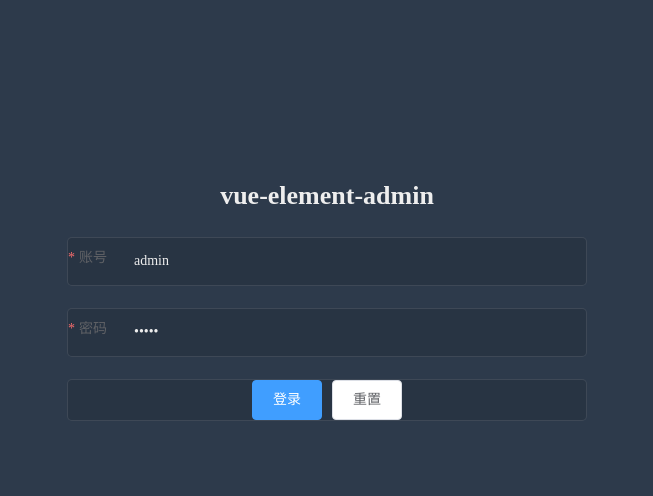
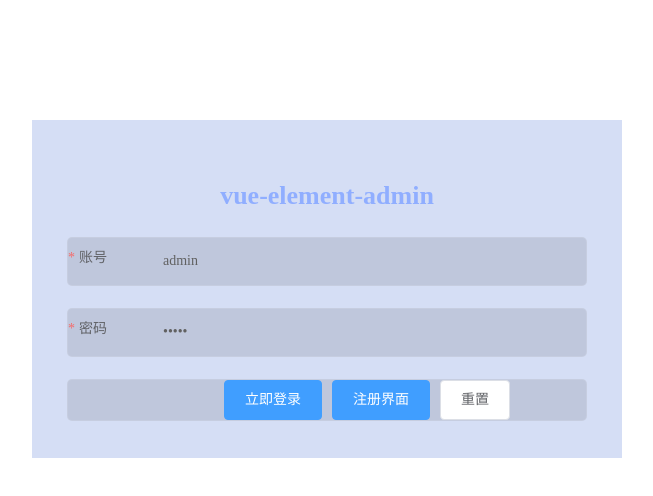
Before and after one commit to jeremygoccc/hy-vue-admin, a Vue app: page /#/login in a window 1280 px wide. Shown: the top 496 px of the page, without its empty margins (313-966 px from the left). Built offline with nearby package versions, Linux system fonts and the light colour scheme.

Commit message:
login
Change-Id: Ib398c0a1f213e1b316f0d4c67e24e7cf0762403a

```diff
--- a/src/components/Login/Login.vue
+++ b/src/components/Login/Login.vue
@@ -1,6 +1,7 @@
 <template>
   <div class="login-container">
-    <el-form class="login-form" autoComplete="on" :model="loginForm" :rules="loginRules" ref="loginForm" label-position="left">
+      <div class="loginbox" v-show="loginStatus">
+         <el-form  id="login" class="login-form" autoComplete="on" :model="loginForm" :rules="loginRules" status-icon label-width="80px" ref="loginForm" label-position="left">
           <h3 class="title">vue-element-admin</h3>
           <el-form-item label="账号" prop="username">
             <el-input name="username" type="text" v-model="loginForm.username" autoComplete="on" placeholder="username"></el-input>
@@ -9,11 +10,63 @@
             <el-input name="password" type="password" @keyup.enter.native="handleLogin" v-model="loginForm.password" autoComplete="on"></el-input>
           </el-form-item>
           <el-form-item class="el-form-item-button">
-        <el-button type="primary" @click.native.prevent="handleLogin" :loading="loading">登录</el-button>
+            <el-button type="primary" @click.native.prevent="handleLogin" :loading="loading">立即登录</el-button>
+            <el-button type="primary" @click="showregister()">注册界面</el-button>
             <el-button @click="resetForm('loginForm')">重置</el-button>
           </el-form-item>
         </el-form>
       </div>
+
+      <div class="loginbox registerbox" v-show="registerStatus" style="display:none;">
+        <el-form  id="register" class="login-form">
+
+          <el-form-item label="照片上传">
+            <el-upload class="avatar-uploader" action="https://jsonplaceholder.typicode.com/posts/" :show-file-list="false" :on-success="handleAvatarSuccess" :before-upload="beforeAvatarUpload">
+              <img v-if="imageUrl" :src="imageUrl" class="avatar">
+              <i v-else class="el-icon-plus avatar-uploader-icon"></i>
+            </el-upload>
+          </el-form-item>
+          <el-form-item label="姓名(中)" prop="username">
+            <el-input class="username" name="username" type="text" v-model="loginForm.username" autoComplete="on" placeholder="username"></el-input>
+          </el-form-item>
+           <el-form-item label="姓名(英)" prop="username">
+            <el-input class="username" name="username" type="text" v-model="loginForm.username" autoComplete="on" placeholder="username"></el-input>
+          </el-form-item>
+           <el-form-item label="单位">
+            <el-input type="text"></el-input>
+          </el-form-item>
+          <el-form-item label="领域">
+            <el-cascader
+              :options="options2"
+              @active-item-change="handleItemChange"
+              :props="props"
+            ></el-cascader>
+          </el-form-item>
+          <el-form-item label="方向">
+            <el-input type="text" class="inputtext" placeholder="请输入关键词"></el-input><el-input type="text" class="inputtext" placeholder="请输入关键词"></el-input><el-input type="text" class="inputtext" placeholder="请输入关键词"></el-input>
+            <el-input type="text" class="inputtext" placeholder="请输入关键词"></el-input><el-input type="text" class="inputtext" placeholder="请输入关键词"></el-input><el-input type="text" class="inputtext" placeholder="请输入关键词"></el-input>
+          </el-form-item>
+          <el-form-item label="通讯邮箱">
+            <el-input type="text"></el-input>
+          </el-form-item>
+          <el-form-item label="个人网页链接">
+            <el-input type="text"></el-input>
+          </el-form-item>
+
+          <el-form-item label="密码" prop="password">
+            <el-input class="psw" name="password" type="password" @keyup.enter.native="handleLogin" v-model="loginForm.password" autoComplete="on"></el-input>
+          </el-form-item>
+          <el-form-item class="el-form-item-button">
+            <el-button type="primary" @click="showLogin()">登录界面</el-button>
+            <el-button type="primary" @click="register()">立即注册</el-button>
+            <el-button @click="resetForm('loginForm')">重置</el-button>
+          </el-form-item>
+        </el-form>
+      </div>
+
+    </div>
+
+
 </template>
 
 <script type="text/ecmascript-6">
@@ -21,6 +74,8 @@
 
 export default {
   name: 'Login',
+
+
   data() {
     const validateUsername = (rule, value, callback) => {
       if (!isValidUsername(value)) {
@@ -45,9 +100,23 @@
         username: [{ required: true, trigger: 'blur', validator: validateUsername}],
         password: [{ required: true, trigger: 'blur', validator: validatePass }]
       },
+      options2: [{
+          label: 'A(物理)',
+          cities: []
+        }, {
+          label: 'B(计算机)',
+          cities: []
+        }],
+        props: {
+          value: 'label',
+          children: 'cities'
+        },
       loading: false,
-      pwdType: 'password'
+      pwdType: 'password',
+      loginStatus: true,
+      registerStatus: false
     }
+
   },
   created () {
   },
@@ -71,8 +140,61 @@
         }
       })
     },
+    showLogin: function() {
+            document.getElementById("login").reset();
+            this.loginStatus = true;
+            this.registerStatus = false;
+        },
+        //点击注册
+    showregister: function() {
+            document.getElementById("register").reset();
+            this.loginStatus = false;
+            this.registerStatus = true;
+        },
+    register () {
+      var obj = {}
+      var flag = false
+      var username = $(".registerbox").find(".username").val()
+      var psw = $(".registerbox").find(".psw").val()
+      for(var i = 0,len = this.users.length;i<len;i++)
+      {
+        if(this.users[i].username === username)
+        {
+          flag = true;
+          alert("该用户已被注册!")
+          break
+        }
+      }
+      if(!flag)
+      {
+        if(username == ""||psw == "")
+        {
+          alert("账号密码不能为空");
+        }else{
+          obj.username = username
+          obj.password = psw
+          alert("注册成功")
+        }
+      }
+
+    },
+
     resetForm (formName) {
       this.$refs[formName].resetFields()
+    },
+      handleItemChange(val) {
+        console.log('active item:', val);
+        setTimeout(_ => {
+          if (val.indexOf('A(物理)') > -1 && !this.options2[0].cities.length) {
+            this.options2[0].cities = [{
+              label: 'A01光学'
+            }];
+          } else if (val.indexOf('B(计算机)') > -1 && !this.options2[1].cities.length) {
+            this.options2[1].cities = [{
+              label: 'B01计算机科学'
+            }];
+          }
+        }, 300);
       }
   },
   components: {
@@ -83,7 +205,7 @@
 
 <style lang="stylus">
 $bg = #2d3a4b
-$light_gray = #eee
+$light_gray = #616161
 
 .login-container
   .el-input
@@ -105,21 +227,23 @@
     border 1px solid rgba(255, 255, 255, 0.1)
     background rgba(0, 0, 0, 0.1)
     border-radius 5px
-    color #454545
+    color #eee
 </style>
 
 <style lang="stylus" scoped>
-$bg = #2d3a4b
+$bg = #d5def5
 $dark_gray = #889aa4
-$light_gray = #eee
+$light_gray = #90aeff
+.login-container
 
-.login-container
-  position fixed
   height 100%
   width 100%
   background-color $bg
+  //background-image linear-gradient(45deg,#063053, #9951ff)
   .login-form
+    // height 100%
     position absolute
+    background-color #d5def5
     left 0
     right 0
     width 520px
@@ -135,4 +259,31 @@
     .el-form-item:last-child
       display flex
       justify-content center
+    .inputtext
+      width 30%
+    .avatar-uploader .el-upload
+      border: 1px dashed #d9d9d9;
+      border-radius: 6px;
+      cursor: pointer;
+      position: relative;
+      overflow: hidden;
+
+    .avatar-uploader .el-upload:hover
+      border-color: #409EFF;
+
+    .avatar-uploader-icon
+      font-size: 28px;
+      color: #8c939d;
+      width: 178px;
+      height: 178px;
+      line-height: 178px;
+      text-align: center;
+
+    .avatar
+      width: 178px;
+      height: 178px;
+      display: block;
+
+
+
 </style>
```
Lines whose indentation alone changed are shown as unchanged.
